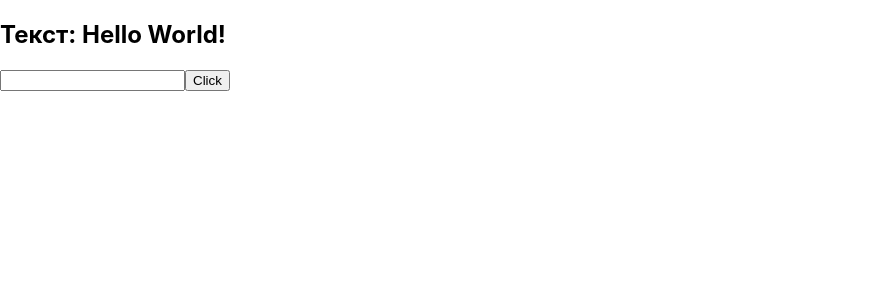
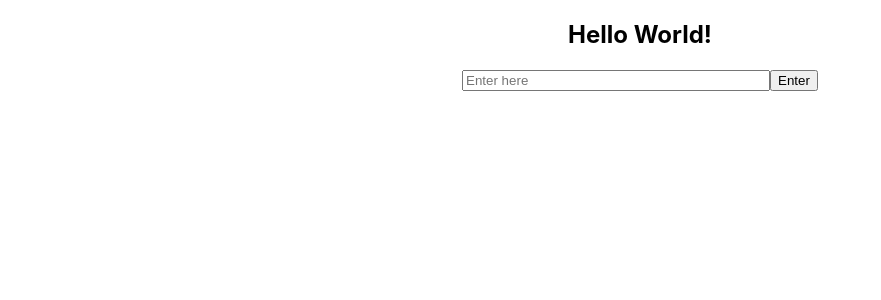
Before and after one commit to misergeev/studying-react, a React (Create React App) app in the folder my-app/: page / in a window 1280 px wide. Shown: the top 300 px of the page, without its empty margins (0-881 px from the left). Built offline with nearby package versions, Linux system fonts and the light colour scheme.

Commit message:
Elements and components

```diff
--- a/my-app/package.json
+++ b/my-app/package.json
@@ -34,5 +34,8 @@
       "last 1 firefox version",
       "last 1 safari version"
     ]
+  },
+  "devDependencies": {
+    "@babel/plugin-proposal-private-property-in-object": "^7.21.11"
   }
 }
--- a/my-app/src/App.js
+++ b/my-app/src/App.js
@@ -1,25 +1,46 @@
-import logo from './logo.svg';
+import {Component} from 'react';
 import './App.css';
+
+const Header = () => {
+  return <h2>Hello World!</h2>;
+}
+
+// const Field = ()  =>  {
+//   const holder = 'Enter here';
+//   const styledField = {
+//     width: '300px'
+//   }
+
+//   return <input placeholder={holder} type="text" style={styledField} />;
+// }
+
+class Field extends Component {
+  render() {
+    const holder = 'Enter here';
+    const styledField = {
+      width: '300px'
+    }
+
+    return <input placeholder={holder} type="text" style={styledField} />;
+  }
+}
+
+function Btn() {
+  const text = 'Log in';
+  const logged = true;
+
+  return <button>{logged ? 'Enter' : text}</button>;
+}
 
 function App() {
   return (
     <div className="App">
-      <header className="App-header">
-        <img src={logo} className="App-logo" alt="logo" />
-        <p>
-          Edit <code>src/App.js</code> and save to reload.
-        </p>
-        <a
-          className="App-link"
-          href="https://reactjs.org"
-          target="_blank"
-          rel="noopener noreferrer"
-        >
-          Learn React
-        </a>
-      </header>
+      <Header/>
+      <Field/>
+      <Btn/>
     </div>
   );
 }
 
+export {Header};
 export default App;
--- a/my-app/src/index.js
+++ b/my-app/src/index.js
@@ -2,19 +2,9 @@
 import ReactDOM from 'react-dom/client';
 import './index.css';
 import App from './App';
-
-const text = 'Hello World!';
-
-const elem = (
-  <div>
-    <h2 className=''>Текст: {text}</h2>
-    <input type="text" id="name"/>
-    <label htmlFor="name"></label>
-    <button tabIndex="0">Click</button>
-  </div>
-);
+import {Header} from './App';
 
 const root = ReactDOM.createRoot(document.getElementById('root'));
 root.render(
-  elem
+  <App />
 );
```
Also changed, not shown: 1 other file (tests, documents, lock files or other folders).
